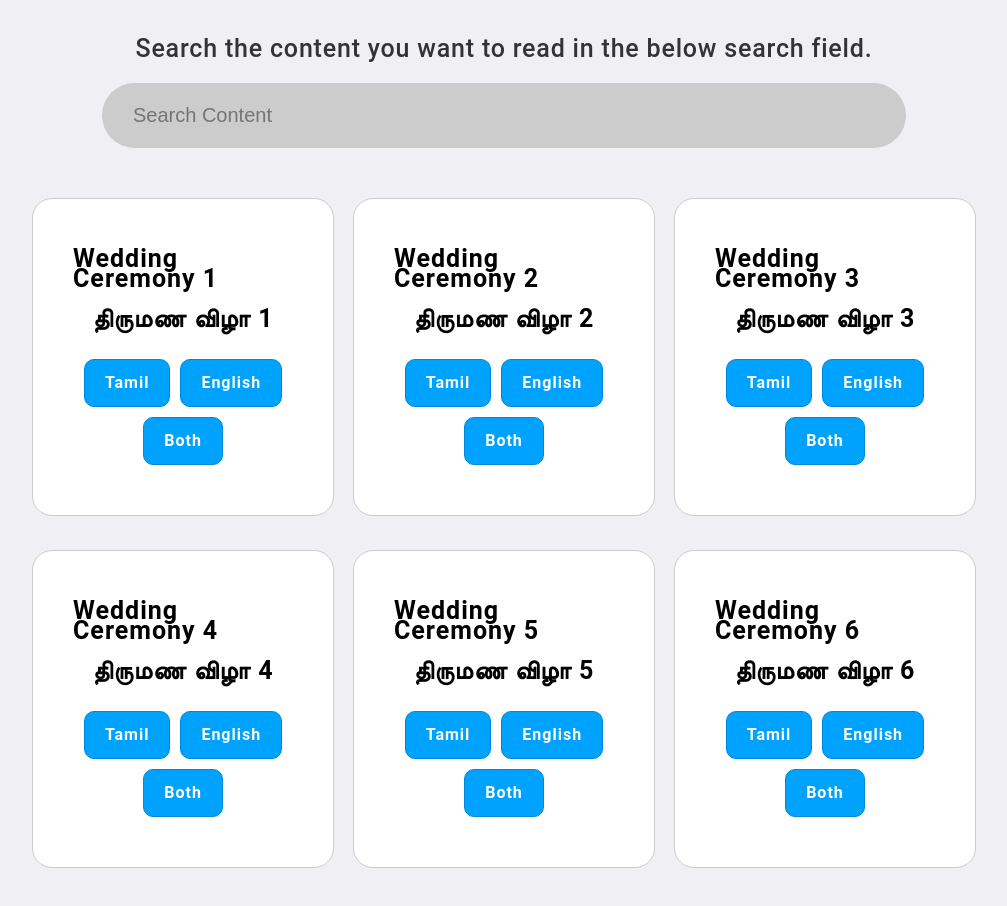
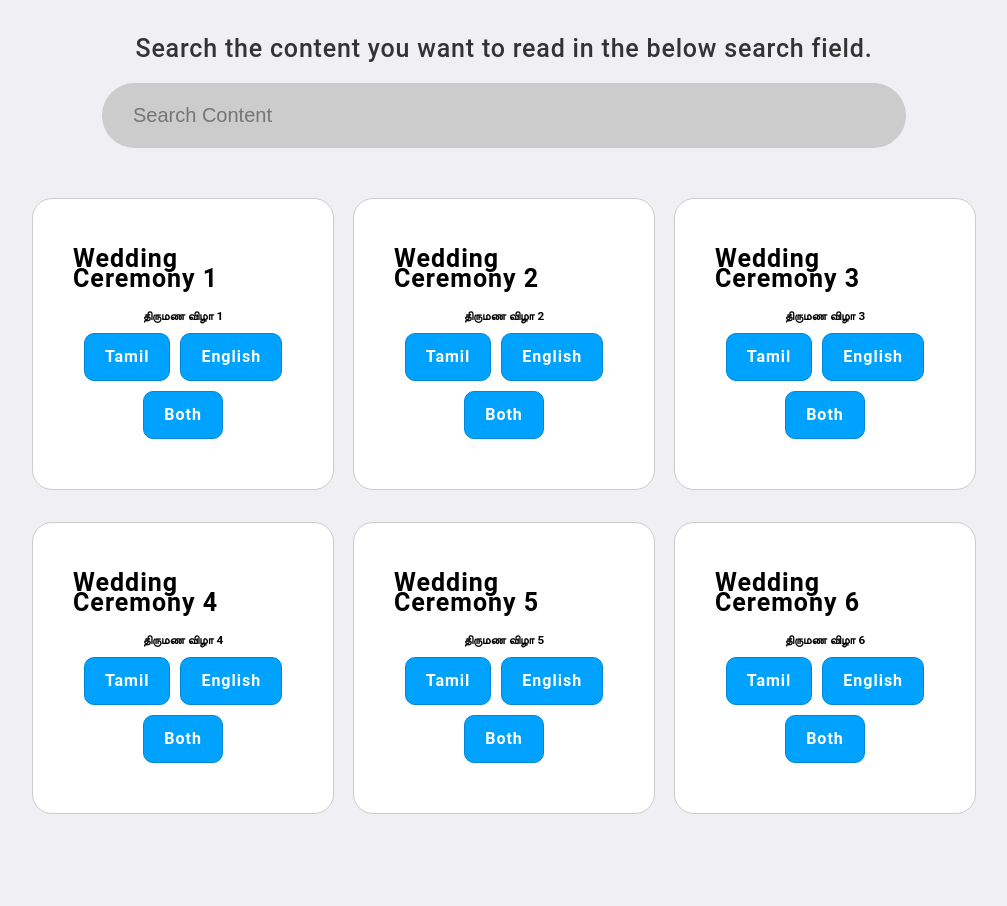
Before and after one commit to KMOmiteHasan/offline-content-reader, a plain HTML site: page index.html in a window 1280 px wide. Shown: the part 156-1062 px from the top of the page, without its empty margins (136-1143 px from the left). Drawn offline with Linux system fonts and the light colour scheme.

Commit message:
Add files via upload

```diff
--- a/index.html
+++ b/index.html
@@ -65,7 +65,7 @@
             <div class="content-wrapper" data-contents-cards-container>
                 <div class="card">
                     <h2>Wedding Ceremony 1</h2>
-                    <h2>திருமண விழா 1</h2>
+                    <h3>திருமண விழா 1</h3>
                     <p>
                         <a href="vendors/sermons/wedding-ceremony-tamil-lang-1.html" target="_blank" rel="noopener">
                             Tamil
@@ -82,7 +82,7 @@
                 </div>
                 <div class="card">
                     <h2>Wedding Ceremony 2</h2>
-                    <h2>திருமண விழா 2</h2>
+                    <h3>திருமண விழா 2</h3>
                     <p>
                         <a href="vendors/sermons/wedding-ceremony-tamil-lang-2.html" target="_blank" rel="noopener">
                             Tamil
@@ -99,7 +99,7 @@
                 </div>
                 <div class="card">
                     <h2>Wedding Ceremony 3</h2>
-                    <h2>திருமண விழா 3</h2>
+                    <h3>திருமண விழா 3</h3>
                     <p>
                         <a href="vendors/sermons/wedding-ceremony-tamil-lang-3.html" target="_blank" rel="noopener">
                             Tamil
@@ -116,7 +116,7 @@
                 </div>
                 <div class="card">
                     <h2>Wedding Ceremony 4</h2>
-                    <h2>திருமண விழா 4</h2>
+                    <h3>திருமண விழா 4</h3>
                     <p>
                         <a href="vendors/sermons/wedding-ceremony-tamil-lang-1.html" target="_blank" rel="noopener">
                             Tamil
@@ -133,7 +133,7 @@
                 </div>
                 <div class="card">
                     <h2>Wedding Ceremony 5</h2>
-                    <h2>திருமண விழா 5</h2>
+                    <h3>திருமண விழா 5</h3>
                     <p>
                         <a href="vendors/sermons/wedding-ceremony-tamil-lang-2.html" target="_blank" rel="noopener">
                             Tamil
@@ -150,7 +150,7 @@
                 </div>
                 <div class="card">
                     <h2>Wedding Ceremony 6</h2>
-                    <h2>திருமண விழா 6</h2>
+                    <h3>திருமண விழா 6</h3>
                     <p>
                         <a href="vendors/sermons/wedding-ceremony-tamil-lang-3.html" target="_blank" rel="noopener">
                             Tamil
```
